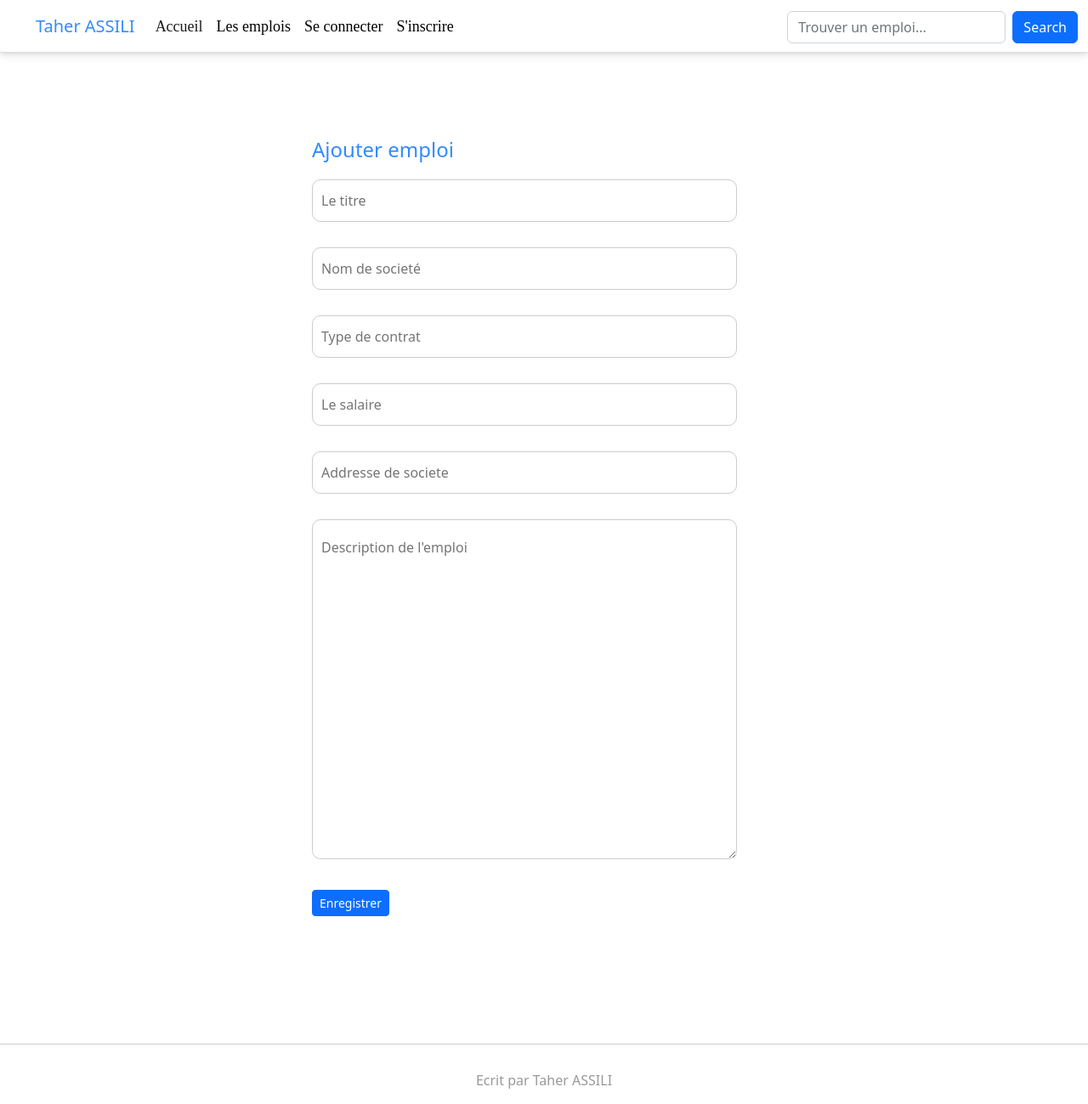
After one commit to taherassili1993/emploi-symfony, a Symfony app: template templates/emploi/ajouter_emploi.html.twig in a window 1280 px wide. The commit adds this page. Shown: the whole page at 85% size. Run offline with Twig, Linux system fonts and the light colour scheme; the template is opened without the code that fills it, so the values that code supplies are empty; some libraries are stand-ins or nearby versions.

Commit message:
page ajouter emploi

```diff
--- a/migrations/Version20230223140444.php
+++ b/migrations/Version20231209115958.php
@@ -10,7 +10,7 @@ use Doctrine\Migrations\AbstractMigration;
 /**
  * Auto-generated Migration: Please modify to your needs!
  */
-final class Version20230223140444 extends AbstractMigration
+final class Version20231209115958 extends AbstractMigration
 {
     public function getDescription(): string
     {
@@ -20,13 +20,17 @@ final class Version20230223140444 extends AbstractMigration
     public function up(Schema $schema): void
     {
         // this up() migration is auto-generated, please modify it to your needs
+        $this->addSql('CREATE TABLE emploi (id INT AUTO_INCREMENT NOT NULL, user_id INT DEFAULT NULL, titre VARCHAR(255) NOT NULL, societe VARCHAR(255) NOT NULL, contrat VARCHAR(255) DEFAULT NULL, salaire DOUBLE PRECISION DEFAULT NULL, addresse VARCHAR(255) DEFAULT NULL, description LONGTEXT DEFAULT NULL, INDEX IDX_74A0B0FAA76ED395 (user_id), PRIMARY KEY(id)) DEFAULT CHARACTER SET utf8mb4 COLLATE `utf8mb4_unicode_ci` ENGINE = InnoDB');
         $this->addSql('CREATE TABLE `user` (id INT AUTO_INCREMENT NOT NULL, email VARCHAR(180) NOT NULL, roles LONGTEXT NOT NULL COMMENT \'(DC2Type:json)\', password VARCHAR(255) NOT NULL, name VARCHAR(255) NOT NULL, UNIQUE INDEX UNIQ_8D93D649E7927C74 (email), PRIMARY KEY(id)) DEFAULT CHARACTER SET utf8mb4 COLLATE `utf8mb4_unicode_ci` ENGINE = InnoDB');
         $this->addSql('CREATE TABLE messenger_messages (id BIGINT AUTO_INCREMENT NOT NULL, body LONGTEXT NOT NULL, headers LONGTEXT NOT NULL, queue_name VARCHAR(190) NOT NULL, created_at DATETIME NOT NULL, available_at DATETIME NOT NULL, delivered_at DATETIME DEFAULT NULL, INDEX IDX_75EA56E0FB7336F0 (queue_name), INDEX IDX_75EA56E0E3BD61CE (available_at), INDEX IDX_75EA56E016BA31DB (delivered_at), PRIMARY KEY(id)) DEFAULT CHARACTER SET utf8mb4 COLLATE `utf8mb4_unicode_ci` ENGINE = InnoDB');
+        $this->addSql('ALTER TABLE emploi ADD CONSTRAINT FK_74A0B0FAA76ED395 FOREIGN KEY (user_id) REFERENCES `user` (id)');
     }
 
     public function down(Schema $schema): void
     {
         // this down() migration is auto-generated, please modify it to your needs
+        $this->addSql('ALTER TABLE emploi DROP FOREIGN KEY FK_74A0B0FAA76ED395');
+        $this->addSql('DROP TABLE emploi');
         $this->addSql('DROP TABLE `user`');
         $this->addSql('DROP TABLE messenger_messages');
     }
--- /dev/null
+++ b/templates/emploi/ajouter_emploi.html.twig
@@ -0,0 +1,94 @@
+{% extends 'base.html.twig' %}
+
+{% block titre %}{% endblock%}
+
+{% block stylesheets %}
+    {{ parent() }}
+{% endblock%}
+
+{% block body %}
+
+    <style>
+    #ajouter-emploi
+    {
+        margin-top: 100px;
+        margin-bottom: 150px;
+
+    }
+
+    h1.titre
+    {
+        font-size: 24px;
+        color: #338AFF;
+        margin-bottom: 20px;
+
+    }
+
+    #ajouter-emploi form input, #ajouter-emploi form textarea
+    {
+        width: 500px;
+        height: 50px;
+        padding-left: 10px;
+        border: 1px solid #ccc;
+        border-radius: 10px;
+        margin-bottom: 30px;
+
+    }
+
+    #ajouter-emploi form textarea
+    {
+        height: 400px;
+        padding-top: 20px;
+    }
+
+    #ajouter-emploi form input:focus, #ajouter-emploi form textarea:focus
+    {
+        outline: none;
+        box-shadow: none;
+        border: 1px solid #999;
+    }
+    </style>
+
+    <section id="ajouter-emploi">
+        <div class='container'>
+            <div class='row'>
+                <div class='col-md-3'></div>
+                <div class='col-md-6'>
+                    <h1 class='titre'>Ajouter emploi</h1>
+                    <form method='POST' {% if emploi.getId() %} action="{{ path('ajouter-emploi', {'id': emploi.getId()}) }}" {% else %}action="" {% endif %}>
+                        <div class='form-div'>
+                            <input name='titre' placeholder='Le titre' value="{{ emploi.getTitre() }}" required />
+                        </div>
+
+                        <div class='form-div'>
+                            <input name='societe' placeholder='Nom de societé' value="{{ emploi.getSociete() }}" required />
+                        </div>
+
+                        <div class='form-div'>
+                            <input name='contrat' placeholder='Type de contrat' value="{{ emploi.getContrat() }}" required />
+                        </div>
+
+                        <div class='form-div'>
+                            <input name='salaire' placeholder='Le salaire' value="{{ emploi.getSalaire() }}" />
+                        </div>
+
+                        <div class='form-div'>
+                            <input name='addresse' placeholder='Addresse de societe' value="{{ emploi.getAddresse() }}" required />
+                        </div>
+
+                        <div class='form-div'>
+                            <textarea name='description' placeholder="Description de l'emploi" required>{{ emploi.getDescription() }}</textarea>
+                        </div>
+
+                        <div class='form-div'>
+                            <button type='submit' class='btn btn-primary btn-sm'>Enregistrer</button>
+                        </div>
+                    </form>
+                </div>
+            </div>
+        </div>
+    </section>
+
+{% endblock %}
+
+{% block javascripts %}{% endblock %}
--- a/templates/includes/navbar.html.twig
+++ b/templates/includes/navbar.html.twig
@@ -29,7 +29,7 @@ nav form input:focus
         {% if is_granted("IS_AUTHENTICATED_FULLY") %}
 
         <li class="nav-item">
-          <a class="nav-link" href="#">Ajouter un emploi</a>
+          <a class="nav-link" href="{{ path('ajouter-emploi') }}">Ajouter un emploi</a>
         </li>
 
         <li class="nav-item">
```
Also changed, not shown: migrations/Version20231208094307.php (deleted, +0 -33 lines), migrations/Version20231209120648.php (added, +31 -0 lines), src/Controller/EmploiController.php (added, +96 -0 lines), src/Controller/IndexController.php (+0 -13 lines), src/Entity/Emploi.php (added, +161 -0 lines), src/Repository/EmploiRepository.php (added, +66 -0 lines).
